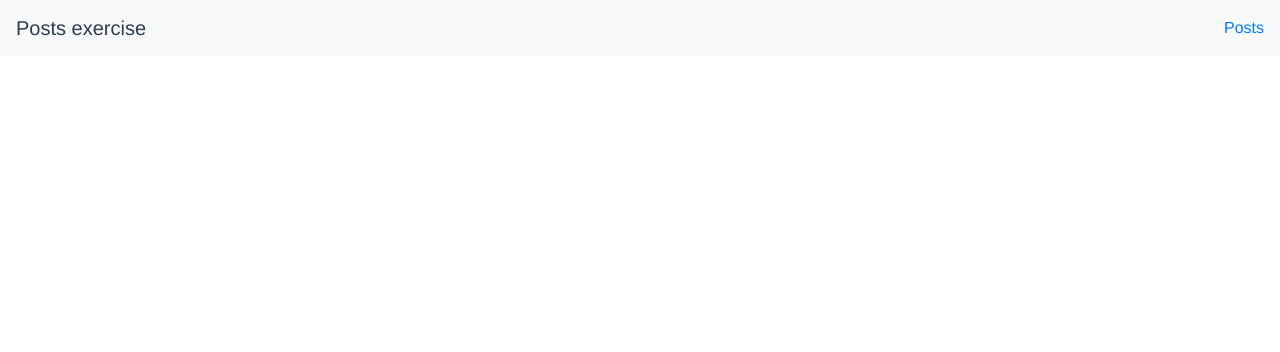
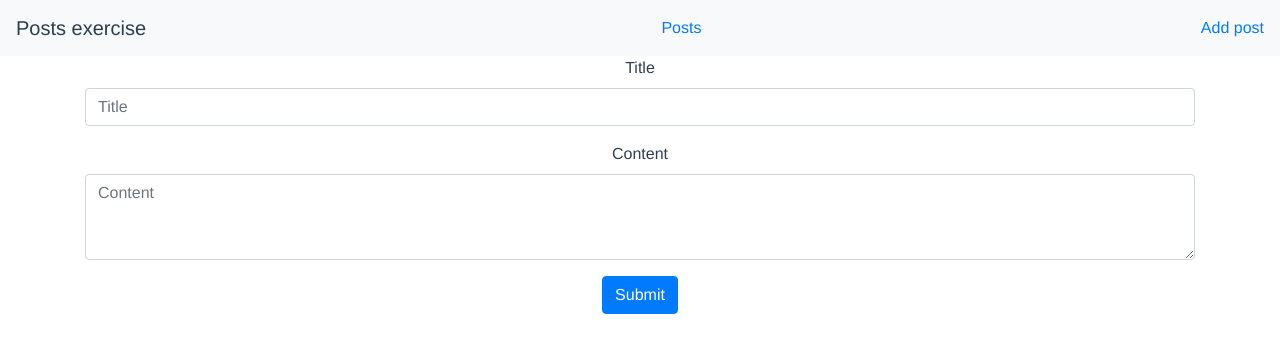
Before and after one commit to sinisam92/blog-app-vue-zadatak, a Vue app: page /add in a window 1280 px wide. Shown: the top 352 px of the page. Built offline with nearby package versions, Linux system fonts and the light colour scheme.

Commit message:
Zadatak 4

```diff
--- /dev/null
+++ b/src/components/AddPost.vue
@@ -0,0 +1,46 @@
+<template>
+    <div class="container">
+        <form @submit.prevent="addPost" >
+            <div class="form-group">
+                <label>Title</label>
+                <input type="text" class="form-control" placeholder="Title" v-model="newPost.title">
+            </div>
+            <div class="form-group">
+                <label>Content</label>
+                <textarea type="textarea" rows="3" class="form-control" placeholder="Content" v-model="newPost.text"/>
+            </div>
+            <button type="submit" class="btn btn-primary">Submit</button>
+        </form>
+    </div>
+</template>
+
+<script>
+
+import Posts from "../services/Posts";
+
+
+export default {
+    data() {
+        return {
+            newPost: {},
+        }
+    },
+    methods: {
+        addPost() {
+            Posts.add(this.newPost)
+                .then(response => {
+                    this.newPost = {};
+                    this.$router.push('/posts');
+                }).catch(error => {
+                    console.log(error.response);
+
+                })
+        }
+    }
+
+}
+</script>
+
+<style>
+
+</style>
--- a/src/components/NavBar.vue
+++ b/src/components/NavBar.vue
@@ -4,6 +4,7 @@
         <nav class="navbar   navbar-light bg-light">
             <a class="navbar-brand">Posts exercise</a>
             <router-link to="/posts">Posts</router-link>
+            <router-link to="/add">Add post</router-link>
         </nav>
     </div>
 </template>
--- a/src/main.js
+++ b/src/main.js
@@ -3,6 +3,7 @@ import App from './App.vue';
 import VueRouter from 'vue-router';
 import AppPosts from "./components/AppPosts.vue";
 import SinglePost from "./components/SinglePost.vue";
+import AddPost from "./components/AddPost.vue";
 
 
 
@@ -12,8 +13,9 @@ Vue.use(VueRouter);
 
 const routes = [
   { path: '/', redirect: '/posts' },
-  { path: '/posts', component: AppPosts, name: 'posts'},
-  { path: '/posts/:id', component: SinglePost, name: 'single-post'}
+  { path: '/posts', component: AppPosts, name: 'posts' },
+  { path: '/posts/:id', component: SinglePost, name: 'single-post' },
+  { path: '/add', component: AddPost, name: 'add-post'},
 
 ];
 const router = new VueRouter({
--- a/src/services/Posts.js
+++ b/src/services/Posts.js
@@ -10,6 +10,10 @@ class Posts {
     get(id) {
         return axios.get(`posts/${id}`);
     }
+    add(newPost) {
+        return axios.post('posts', newPost);
+    }
+
 }
 
 const posts = new Posts();
```
